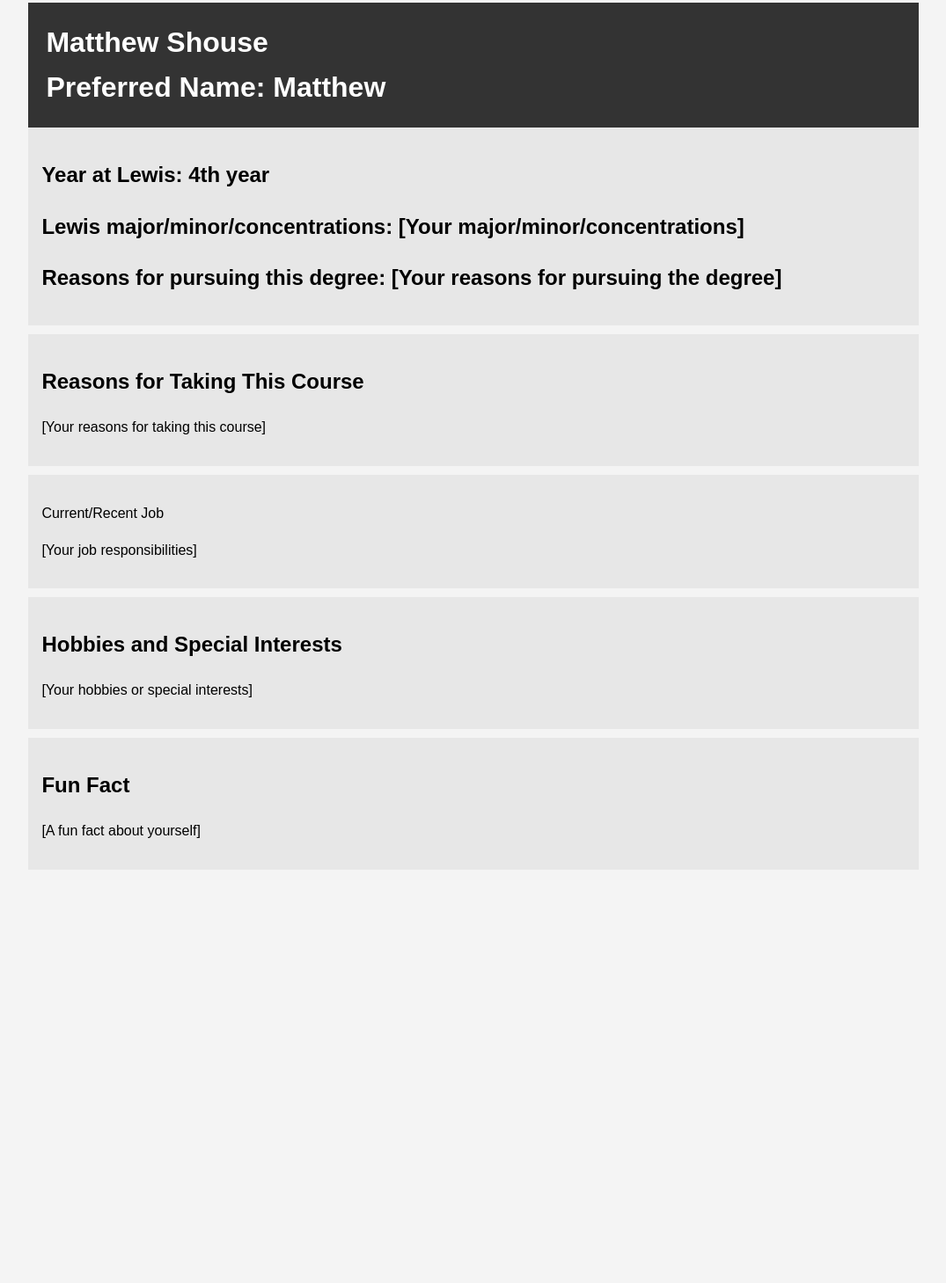
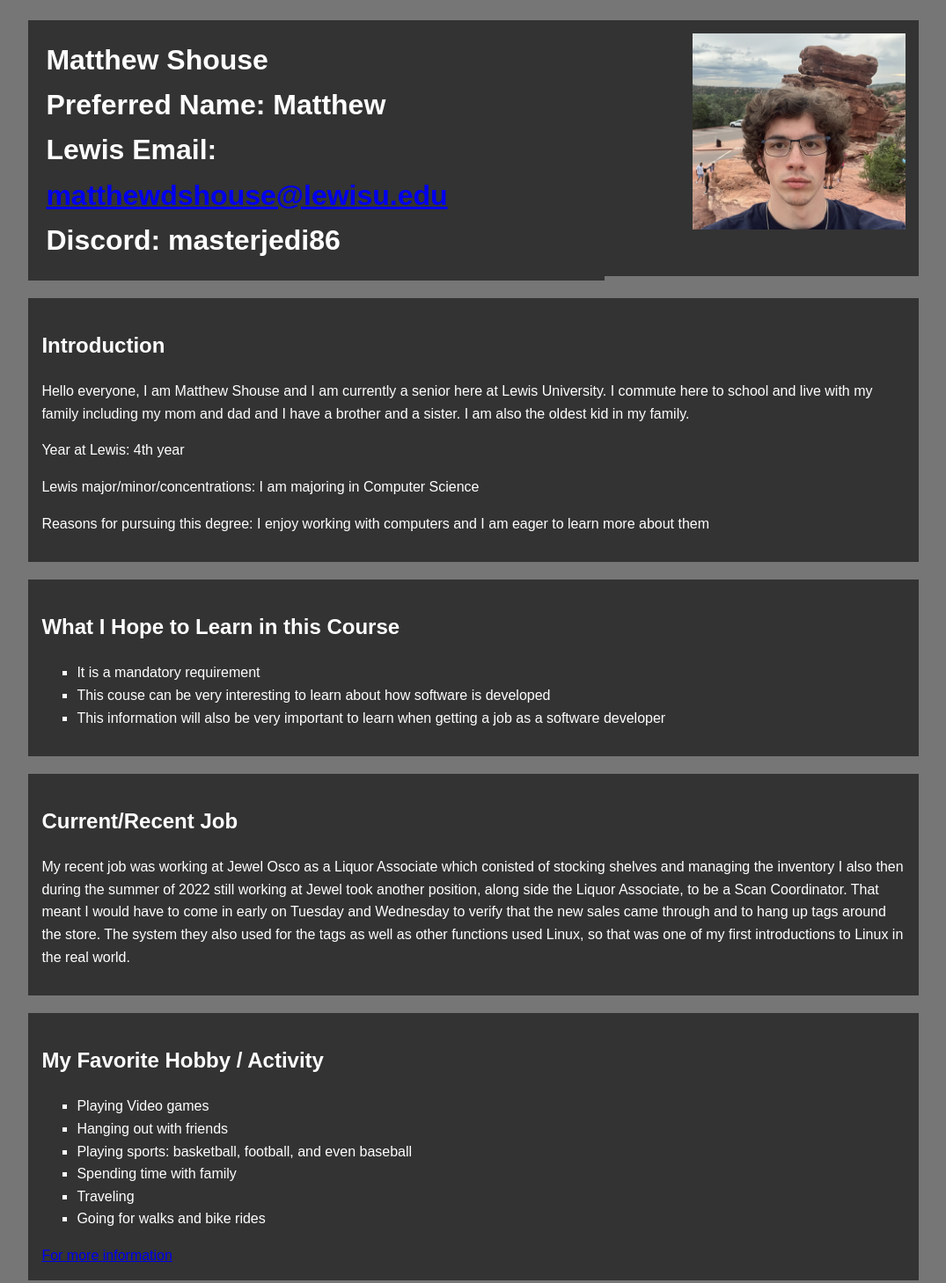
Before and after one commit to mshouse8624/getting-to-know-each-other2, a plain HTML site: page index.html in a window 1280 px wide. Shown: the part 5-1464 px from the top of the page at 88% size, without its empty margins (102-1177 px from the left). Before the commit the page ends 1012 px from the top, so only its background shows below. Drawn offline with Linux system fonts and the light colour scheme.

Commit message:
Discussion 1 Getting to know each other Shouse

```diff
--- a/index.html
+++ b/index.html
@@ -2,58 +2,126 @@
 <html>
     <head>
         <title>About Me</title>
-    <style>
-        body {
-            font-family: Arial, sans-serif;
-            background-color: #f4f4f4;
-            line-height: 1.6;
-        }
-        .container {
-            width: 80%;
-            margin: auto;
-            overflow: hidden;
-        }
-        .main-info {
-            background: #333;
-            color: #fff;
-            padding: 20px;
-        }
-        .main-info h1 {
-            margin: 0;
-        }
-        .hobbies, .lewis, .course, .job, .fun-fact {
-            background: #e7e7e7;
-            padding: 15px;
-            margin-bottom: 10px;
-        }
-    </style>
+        <meta charset="UTF-8">
+        <link rel="stylesheet" href="styles.css">
     </head>
     <body>
-    <div class="container">
+        <div class="container-main-info">
+            <div class="main-info-text">
                 <header class="main-info">
                     <h1>Matthew Shouse</h1>
                     <h1>Preferred Name: Matthew</h1>
+                    <h1>Lewis Email: <a href="mailto:matthewdshouse@lewisu.edu">matthewdshouse@lewisu.edu</a></h1>
+                    <h1>Discord: masterjedi86</h1>
+                </header>
+            </div>
+            <div class="image">
+                <img src="garden_of_gods_selfie_resized.png" alt="me (Matthew Shouse) at the Garden of the gods in Colorado." width="242px">
+            </div>
+        </div>
+
+        <div class="container">
+            <section class="lewis">
+                <h2>Introduction</h2>
+                <p>Hello everyone, I am Matthew Shouse and I am currently a senior here at Lewis University.  I commute here to school and
+                    live with my family including my mom and dad and I have a brother and a sister.  I am also the oldest kid in my family.
+                </p>
+                <p>Year at Lewis: 4th year</p>
+                <p>Lewis major/minor/concentrations: I am majoring in Computer Science</p>
+                <p>Reasons for pursuing this degree: I enjoy working with computers and I am eager to learn more about them</p>
+            </section>
+        </div>
+
+        <div class="container">
+            <section class="course">
+                <h2>What I Hope to Learn in this Course</h2>
+                <ul style="list-style-type: square;">
+                    <li>It is a mandatory requirement</li>
+                    <li>This couse can be very interesting to learn about how software is developed</li>
+                    <li>This information will also be very important to learn when getting a job as a software developer</li>
+                </ul>
+            </section>
+        </div>
+
+        <div class="container">
+            <section class="job">
+                <h2>Current/Recent Job</h2>
+                <p>My recent job was working at Jewel Osco as a Liquor Associate which conisted of stocking shelves and managing the inventory
+                    I also then during the summer of 2022 still working at Jewel took another position, along side the Liquor Associate, to
+                    be a Scan Coordinator.  That meant I would have to come in early on Tuesday and Wednesday to verify that the new sales
+                    came through and to hang up tags around the store.  The system they also used for the tags as well as other functions used
+                    Linux, so that was one of my first introductions to Linux in the real world.
+                </p>
+            </section>
+        </div>
+
+        <div class="container">
+            <section class="hobbies">
+                <h2>My Favorite Hobby / Activity</h2>
+                <ul style="list-style-type: square;">
+                    <li>Playing Video games</li>
+                    <li>Hanging out with friends</li>
+                    <li>Playing sports: basketball, football, and even baseball</li>
+                    <li>Spending time with family</li>
+                    <li>Traveling</li>
+                    <li>Going for walks and bike rides</li>
+                </ul>
+                <a href="hobbies_and_activities.html" target="_blank">For more information</a>
+            </section>
+        </div>
+
+        <div class="container">
+            <section class="fun-fact">
+                <h2>Fun Fact</h2>
+                <p>A fun fact about me is that I run a tiny lawn mowing business.  I have been cutting lawns since 2017 and then recently
+                    expanded it to a business in 2021.  I cut a total of 5 lawns right now and at the highest I had 6 lawns to cut.
+                </p>
+            </section>
+        </div>
+
+        <div class="container">
+            <div class="last-update">
+                <h4>Last Updated: 09/07/24</h4>
+            </div>
+        </div>
+
+        <!--
+            <header class="main-info">
+                <h1>Matthew Shouse</h1>
+                <h1>Preferred Name: Matthew</h1>
+                <h1>Lewis Email: <a href="mailto:matthewdshouse@lewisu.edu">matthewdshouse@lewisu.edu</a></h1>
+                <h1>Discord: masterjedi86</h1>
             </header>
 
             <section class="lewis">
                 <h2>Year at Lewis: 4th year</h2>
-			<h2>Lewis major/minor/concentrations: [Your major/minor/concentrations]</h2>
-			<h2>Reasons for pursuing this degree: [Your reasons for pursuing the degree]</h2>
+                <h2>Lewis major/minor/concentrations: I am majoring in Computer Science</h2>
+                <h2>Reasons for pursuing this degree: I enjoy working with computers and I am eager to learn more about them</h2>
             </section>
 
             <section class="course">
                 <h2>Reasons for Taking This Course</h2>
-            <p>[Your reasons for taking this course]</p>
+                <p>My reason for taking this course is that it is mostly manditory.  However, it can be very interesting and important to
+                    learn about this information</p>
             </section>
 
             <section class="job">
-            <p>Current/Recent Job</p>
-			<p>[Your job responsibilities]</p>
+                <h2>Current/Recent Job</h2>
+                <p>My recent job was working at Jewel Osco as a Liquor Associate which conisted of stocking shelves and managing the inventory
+                    I also then during the summer of 2022 still working at Jewel took another position, along side the Liquor Associate, to
+                    be a Scan Coordinator.  That meant I would have to come in early on Tuesday and Wednesday to verify that the new sales
+                    came through and to hang up tags around the store.  The system they also used for the tags as well as other functions used
+                    Linux, so that was one of my first introductions to Linux in the real world.
+                </p>
             </section>
 
             <section class="hobbies">
                 <h2>Hobbies and Special Interests</h2>
-            <p>[Your hobbies or special interests]</p>
+                <p>My hobbies and special interest are playing video games with friends, spending time with family, traveling, and going on
+                    walks and bike rides.  I have a real special interest to see more of the world when I get older.  I want to travel around
+                    to different countries and just take everything in and get to experience a completely different environment and world.
+                    My top choice right now if I could go would be to Italy.
+                </p>
             </section>
 
             <section class="fun-fact">
@@ -61,5 +129,7 @@
                 <p>[A fun fact about yourself]</p>
             </section>
         </div>
+
+        -->
     </body>
 </html>
--- /dev/null
+++ b/styles.css
@@ -0,0 +1,73 @@
+body {
+    font-family: Arial, sans-serif;
+    background-color: #777676;
+    line-height: 1.6;
+}
+.container {
+    width: 80%;
+    margin: auto;
+    overflow: hidden;
+     /*padding: 13px; */
+}
+
+.container-main-info {
+    width: 80%;
+    margin: auto;
+    display: flex;
+    justify-content: space-between;
+    padding-top: 10px;
+}
+
+.image {
+    flex: 1;
+    padding-left: 100px;
+    padding-right: 15px;
+    padding-top: 15px;
+    margin-top: 10px;
+    margin-bottom: 15px;
+    background-color: #333;
+}
+
+.main-info {
+    background: #333;
+    color: #fff;
+    padding: 20px;
+    margin-top: 10px;
+    margin-bottom: 10px;
+}
+.main-info h1 {
+    margin: 0;
+    text-align: left;
+}
+
+.last-update{
+    margin-top: 10px;
+    color: #fff;
+}
+
+.hobbies_and_activities_info{
+    background: #585656;
+    padding: 18px;
+    margin-top: 17px;
+    margin-left: 20px;
+    margin-right: 20px;
+    color: #fff;
+}
+
+.hobbies_and_activities_body{
+    font-family: Arial, sans-serif;
+    background-color: #585656;
+    line-height: 1.6;
+    margin-top: 17px;
+    margin-left: 20px;
+    margin-right: 20px;
+    justify-content: space-between;
+}
+
+.hobbies, .lewis, .course, .job, .fun-fact {
+    background: #333;
+    color: #fff;
+    padding: 15px;
+    margin-top: 10px;
+    margin-bottom: 10px;
+}
```
Also changed, not shown: hobbies_and_activities.html (added, +23 -0 lines), garden_of_gods_selfie_resized.png (added), 1 other file. Lines whose indentation alone changed are shown as unchanged.
